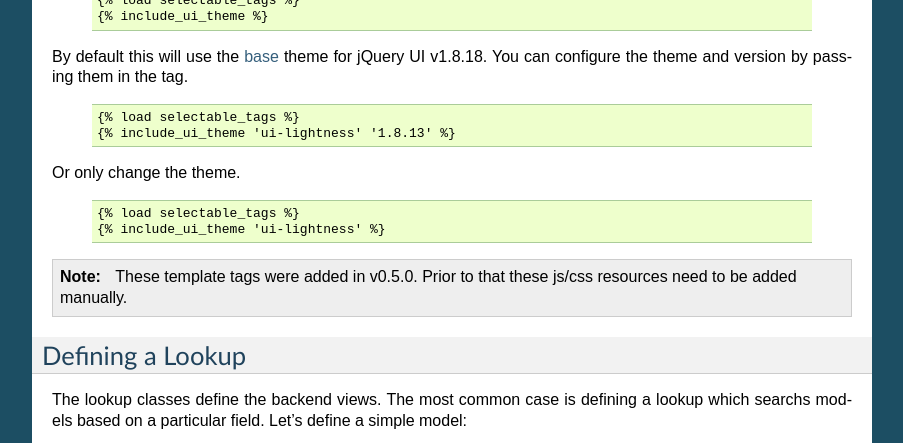
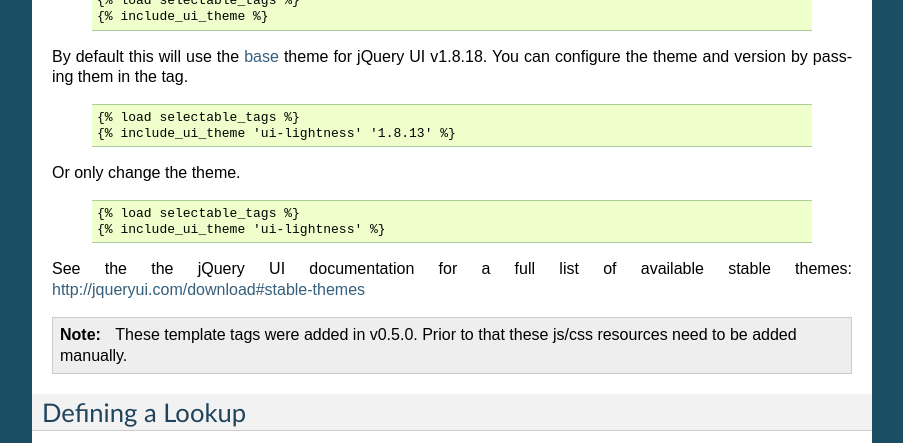
Before and after one commit to mlavin/django-selectable, a Sphinx documentation site: the page built from docs/quick-start.rst, in a window 1280 px wide and 900 px high, scrolled down 729 px, cut to the strip 0-443 px from the top of the window. Shown: the whole strip, without its empty margins (198-1101 px from the left). Built offline with Sphinx 7.4.7, drawn with Linux system fonts in a browser that asks for light colours.

Commit message:
Small doc note on available UI themes.

```diff
--- a/docs/quick-start.rst
+++ b/docs/quick-start.rst
@@ -66,6 +66,8 @@ Or only change the theme.
         {% load selectable_tags %}
         {% include_ui_theme 'ui-lightness' %}
 
+See the the jQuery UI documentation for a full list of available stable themes: http://jqueryui.com/download#stable-themes
+
 .. note::
 
     These template tags were added in v0.5.0. Prior to that these js/css resources
```
